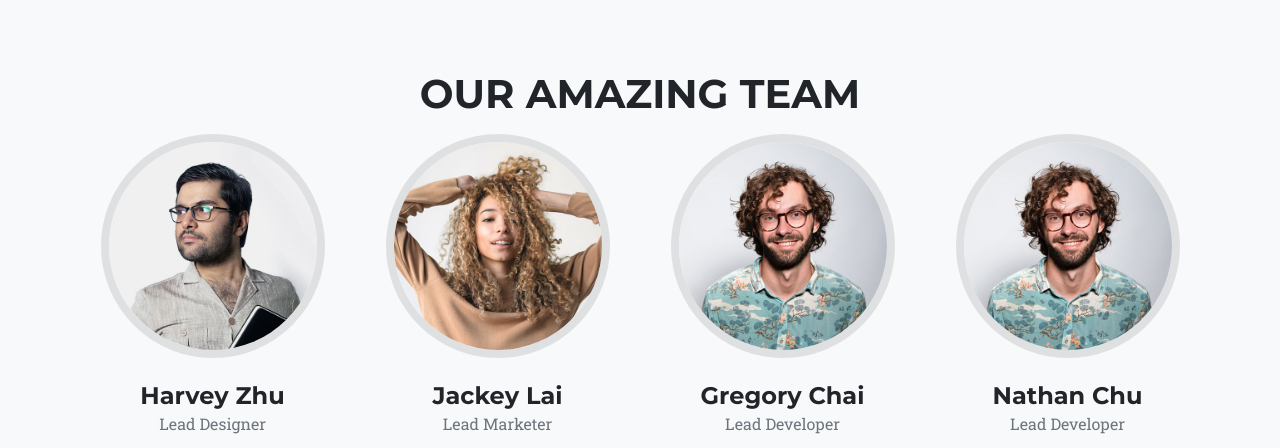
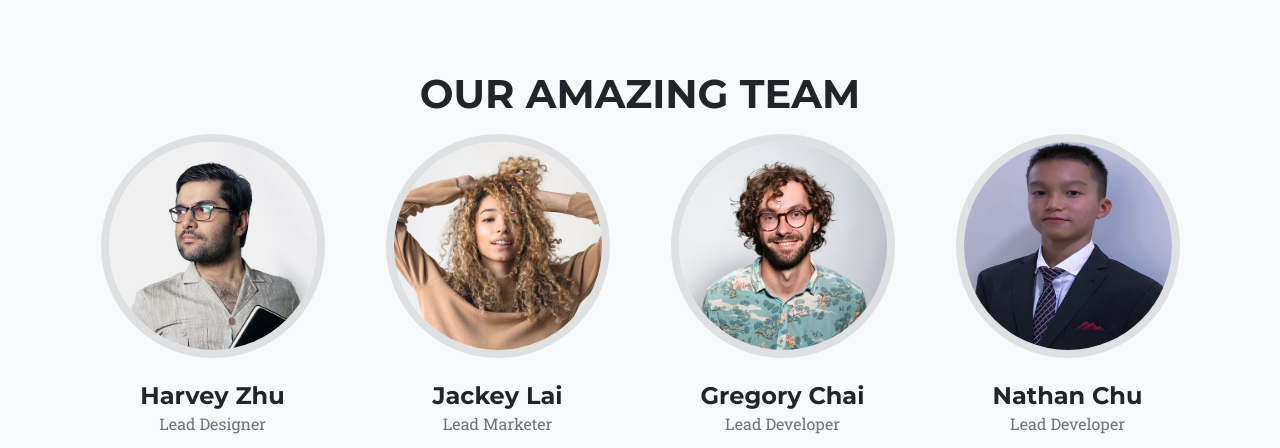
Before and after one commit to nathn101/nathn101.github.io, a plain HTML site: page index.html in a window 1280 px wide. Shown: the part 3200-3648 px from the top of the page. Drawn offline with nearby package versions, Linux system fonts and the light colour scheme; files whose address does not match are found by name; a web font is replaced by a local one.

Commit message:
picture change

```diff
--- a/index.html
+++ b/index.html
@@ -180,7 +180,7 @@
                     </div>
                     <div class="col-lg-4">
                         <div class="team-member">
-                            <img class="mx-auto rounded-circle" src="assets/img/team/3.jpg" alt="..." />
+                            <img class="mx-auto rounded-circle" src="assets/img/team/4.jpg" alt="..." />
                             <h4>Nathan Chu</h4>
                             <p class="text-muted">Lead Developer</p>
                             <a class="btn btn-dark btn-social mx-2" href="#!"><i class="fab fa-instagram"></i></a>
```
Also changed, not shown: assets/img/team/1.jpg (deleted), assets/img/team/1.png (added), assets/img/team/3.jpg (deleted), assets/img/team/3.png (added), assets/img/team/4.jpg (added).
